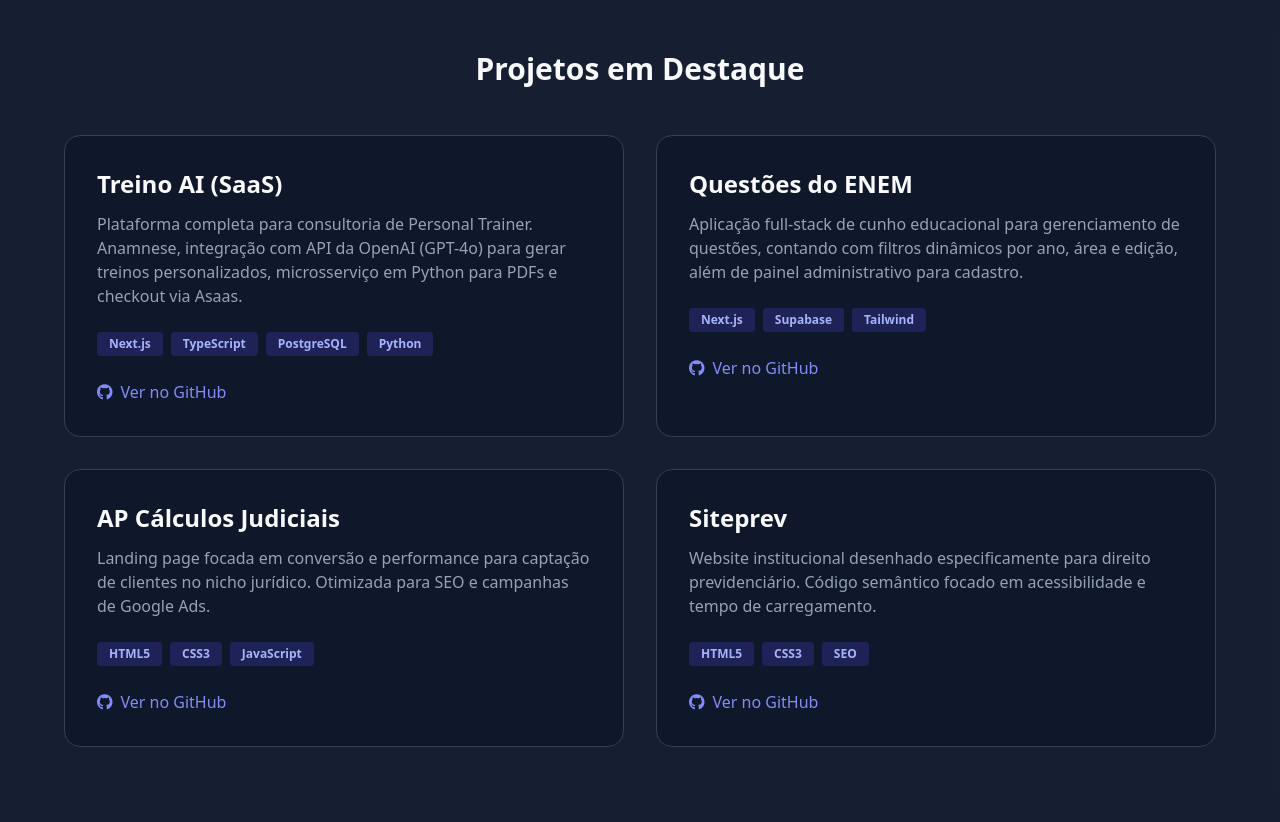
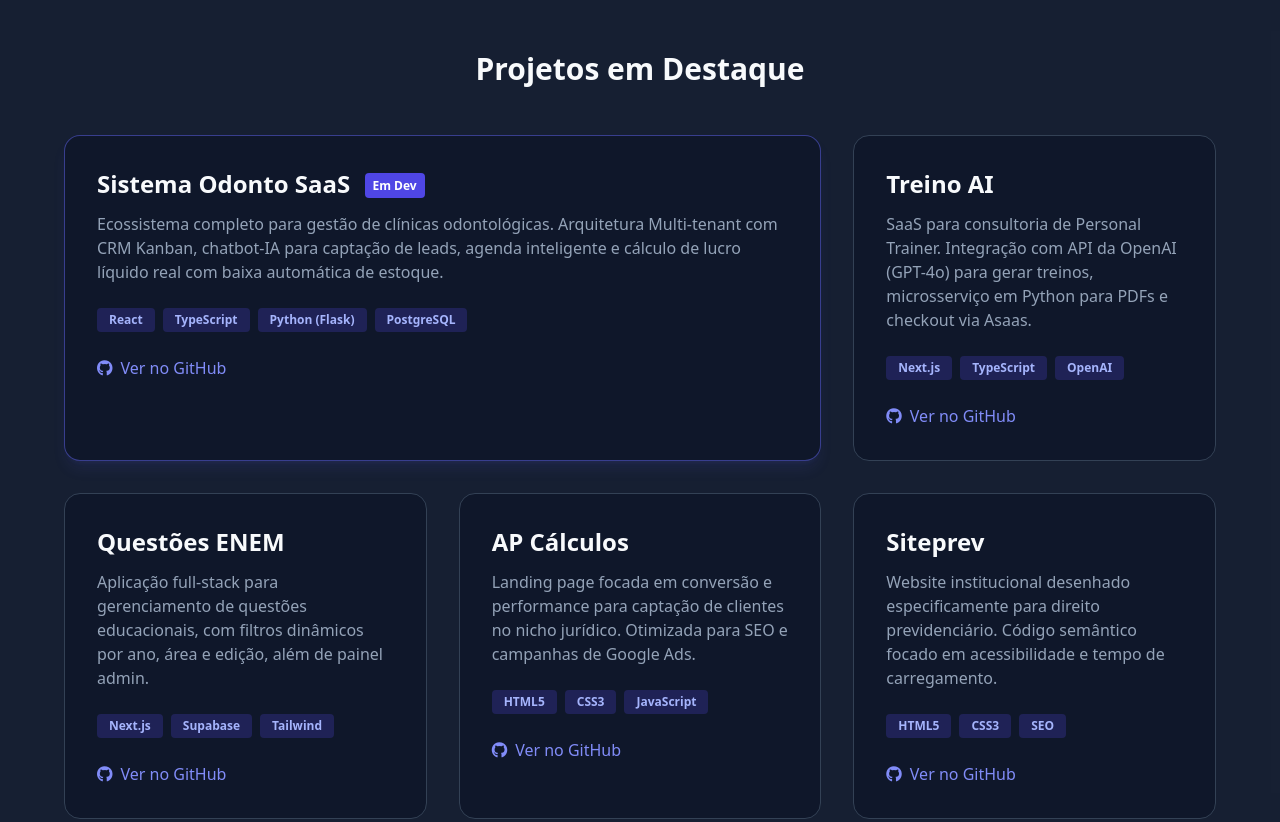
Before and after one commit to Felicordeirofcf/portfolio, a plain HTML site: page index.html in a window 1280 px wide. Shown: the part 1240-2062 px from the top of the page. Drawn offline with nearby package versions, Linux system fonts and the light colour scheme.

Commit message:
first commit

```diff
--- a/index.html
+++ b/index.html
@@ -69,39 +69,53 @@
         <div class="max-w-6xl mx-auto">
             <h2 class="text-3xl font-bold mb-12 text-center">Projetos em Destaque</h2>
 
-            <div class="grid md:grid-cols-2 gap-8">
+            <div class="grid md:grid-cols-2 lg:grid-cols-3 gap-8">
+
+                <div class="bg-slate-900 p-8 rounded-2xl border border-indigo-500/50 hover:border-indigo-400 transition duration-300 shadow-lg shadow-indigo-500/10 lg:col-span-2">
+                    <div class="flex justify-between items-start mb-3">
+                        <h3 class="text-2xl font-bold">Sistema Odonto SaaS <span class="text-xs bg-indigo-600 text-white px-2 py-1 rounded ml-2 align-middle">Em Dev</span></h3>
+                    </div>
+                    <p class="text-slate-400 mb-6">Ecossistema completo para gestão de clínicas odontológicas. Arquitetura Multi-tenant com CRM Kanban, chatbot-IA para captação de leads, agenda inteligente e cálculo de lucro líquido real com baixa automática de estoque.</p>
+                    <div class="flex flex-wrap gap-2 mb-6 text-xs font-semibold">
+                        <span class="bg-indigo-900/50 text-indigo-300 px-3 py-1 rounded">React</span>
+                        <span class="bg-indigo-900/50 text-indigo-300 px-3 py-1 rounded">TypeScript</span>
+                        <span class="bg-indigo-900/50 text-indigo-300 px-3 py-1 rounded">Python (Flask)</span>
+                        <span class="bg-indigo-900/50 text-indigo-300 px-3 py-1 rounded">PostgreSQL</span>
+                    </div>
+                    <a href="https://github.com/Felicordeirofcf/Sistemaodonto" target="_blank" class="text-indigo-400 hover:text-indigo-300 inline-flex items-center"><i class="fab fa-github mr-2"></i>Ver no GitHub</a>
+                </div>
+
                 <div class="bg-slate-900 p-8 rounded-2xl border border-slate-700 hover:border-indigo-500 transition duration-300">
-                    <h3 class="text-2xl font-bold mb-3">Treino AI (SaaS)</h3>
-                    <p class="text-slate-400 mb-6">Plataforma completa para consultoria de Personal Trainer. Anamnese, integração com API da OpenAI (GPT-4o) para gerar treinos personalizados, microsserviço em Python para PDFs e checkout via Asaas.</p>
+                    <h3 class="text-2xl font-bold mb-3">Treino AI</h3>
+                    <p class="text-slate-400 mb-6">SaaS para consultoria de Personal Trainer. Integração com API da OpenAI (GPT-4o) para gerar treinos, microsserviço em Python para PDFs e checkout via Asaas.</p>
                     <div class="flex flex-wrap gap-2 mb-6 text-xs font-semibold">
                         <span class="bg-indigo-900/50 text-indigo-300 px-3 py-1 rounded">Next.js</span>
                         <span class="bg-indigo-900/50 text-indigo-300 px-3 py-1 rounded">TypeScript</span>
-                        <span class="bg-indigo-900/50 text-indigo-300 px-3 py-1 rounded">PostgreSQL</span>
-                        <span class="bg-indigo-900/50 text-indigo-300 px-3 py-1 rounded">Python</span>
+                        <span class="bg-indigo-900/50 text-indigo-300 px-3 py-1 rounded">OpenAI</span>
                     </div>
-                    <a href="https://github.com/Felicordeirofcf/personalai" target="_blank" class="text-indigo-400 hover:text-indigo-300"><i class="fab fa-github mr-2"></i>Ver no GitHub</a>
+                    <a href="https://github.com/Felicordeirofcf/personalai" target="_blank" class="text-indigo-400 hover:text-indigo-300 inline-flex items-center"><i class="fab fa-github mr-2"></i>Ver no GitHub</a>
                 </div>
 
                 <div class="bg-slate-900 p-8 rounded-2xl border border-slate-700 hover:border-indigo-500 transition duration-300">
-                    <h3 class="text-2xl font-bold mb-3">Questões do ENEM</h3>
-                    <p class="text-slate-400 mb-6">Aplicação full-stack de cunho educacional para gerenciamento de questões, contando com filtros dinâmicos por ano, área e edição, além de painel administrativo para cadastro.</p>
+                    <h3 class="text-2xl font-bold mb-3">Questões ENEM</h3>
+                    <p class="text-slate-400 mb-6">Aplicação full-stack para gerenciamento de questões educacionais, com filtros dinâmicos por ano, área e edição, além de painel admin.</p>
                     <div class="flex flex-wrap gap-2 mb-6 text-xs font-semibold">
                         <span class="bg-indigo-900/50 text-indigo-300 px-3 py-1 rounded">Next.js</span>
                         <span class="bg-indigo-900/50 text-indigo-300 px-3 py-1 rounded">Supabase</span>
                         <span class="bg-indigo-900/50 text-indigo-300 px-3 py-1 rounded">Tailwind</span>
                     </div>
-                    <a href="https://github.com/Felicordeirofcf/questoesenem" target="_blank" class="text-indigo-400 hover:text-indigo-300"><i class="fab fa-github mr-2"></i>Ver no GitHub</a>
+                    <a href="https://github.com/Felicordeirofcf/questoesenem" target="_blank" class="text-indigo-400 hover:text-indigo-300 inline-flex items-center"><i class="fab fa-github mr-2"></i>Ver no GitHub</a>
                 </div>
 
                 <div class="bg-slate-900 p-8 rounded-2xl border border-slate-700 hover:border-indigo-500 transition duration-300">
-                    <h3 class="text-2xl font-bold mb-3">AP Cálculos Judiciais</h3>
+                    <h3 class="text-2xl font-bold mb-3">AP Cálculos</h3>
                     <p class="text-slate-400 mb-6">Landing page focada em conversão e performance para captação de clientes no nicho jurídico. Otimizada para SEO e campanhas de Google Ads.</p>
                     <div class="flex flex-wrap gap-2 mb-6 text-xs font-semibold">
                         <span class="bg-indigo-900/50 text-indigo-300 px-3 py-1 rounded">HTML5</span>
                         <span class="bg-indigo-900/50 text-indigo-300 px-3 py-1 rounded">CSS3</span>
                         <span class="bg-indigo-900/50 text-indigo-300 px-3 py-1 rounded">JavaScript</span>
                     </div>
-                    <a href="https://github.com/Felicordeirofcf/pscalculos" target="_blank" class="text-indigo-400 hover:text-indigo-300"><i class="fab fa-github mr-2"></i>Ver no GitHub</a>
+                    <a href="https://github.com/Felicordeirofcf/pscalculos" target="_blank" class="text-indigo-400 hover:text-indigo-300 inline-flex items-center"><i class="fab fa-github mr-2"></i>Ver no GitHub</a>
                 </div>
 
                 <div class="bg-slate-900 p-8 rounded-2xl border border-slate-700 hover:border-indigo-500 transition duration-300">
@@ -112,8 +126,9 @@
                         <span class="bg-indigo-900/50 text-indigo-300 px-3 py-1 rounded">CSS3</span>
                         <span class="bg-indigo-900/50 text-indigo-300 px-3 py-1 rounded">SEO</span>
                     </div>
-                    <a href="https://github.com/Felicordeirofcf/Siteprev" target="_blank" class="text-indigo-400 hover:text-indigo-300"><i class="fab fa-github mr-2"></i>Ver no GitHub</a>
+                    <a href="https://github.com/Felicordeirofcf/Siteprev" target="_blank" class="text-indigo-400 hover:text-indigo-300 inline-flex items-center"><i class="fab fa-github mr-2"></i>Ver no GitHub</a>
                 </div>
+
             </div>
         </div>
     </section>
```
